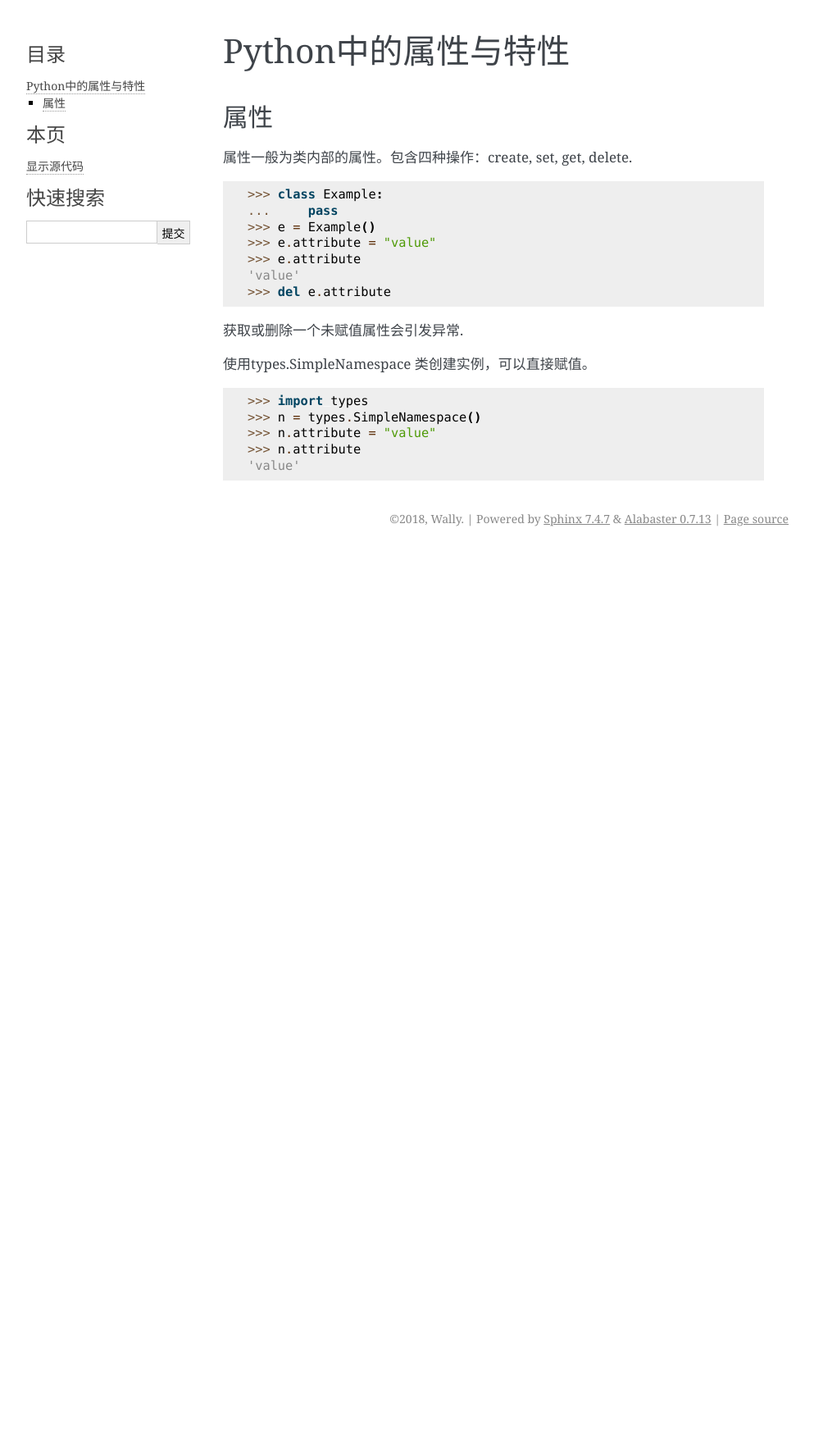
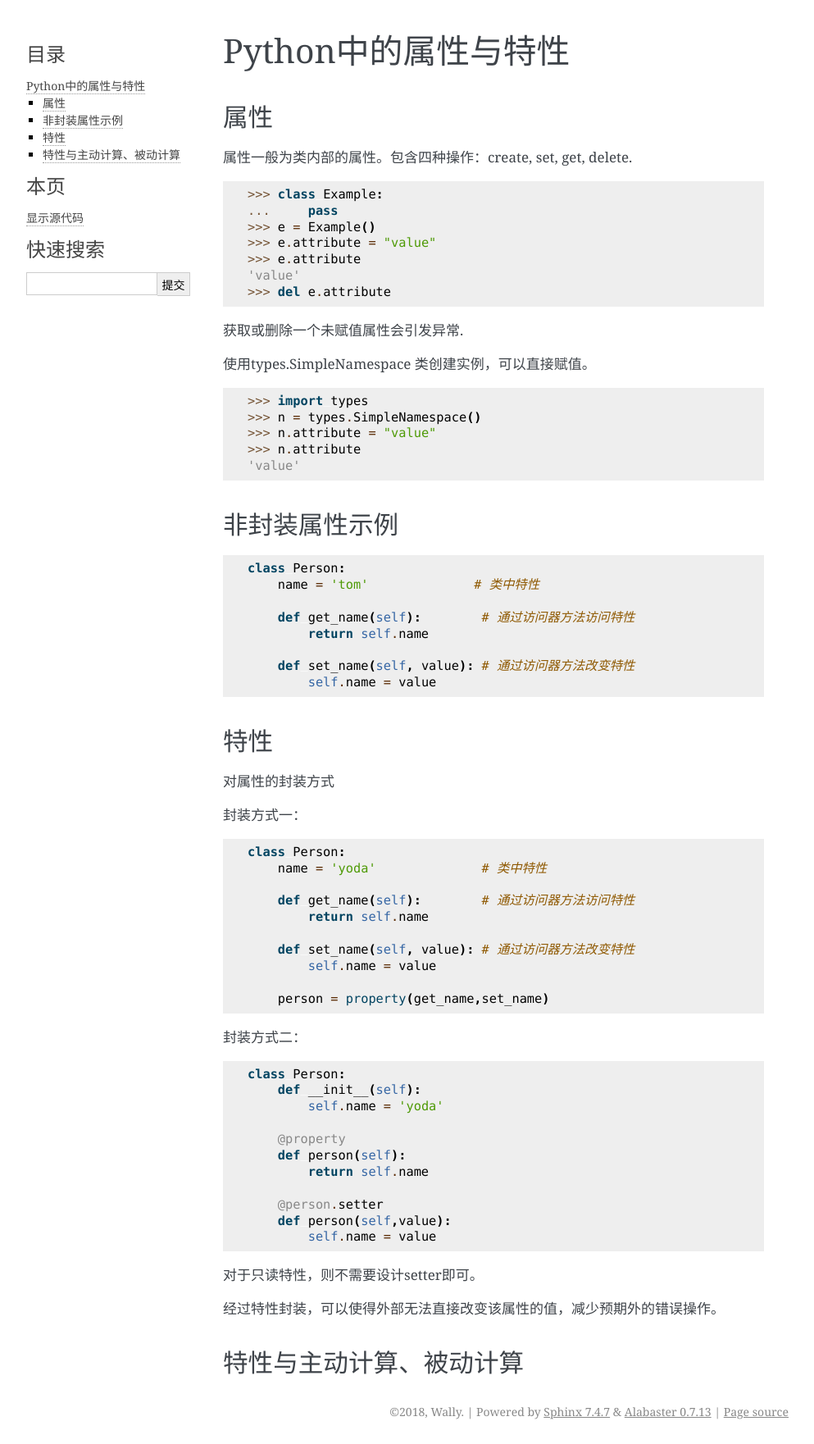
Before and after one commit to SDWally/dop, a Sphinx documentation site: the page built from docs/lookpy/attr_and_property.rst, in a window 1280 px wide. Shown: the whole page at 82% size, without its empty margins (148-1141 px from the left). Built offline with Sphinx 7.4.7, drawn with Linux system fonts in a browser that asks for light colours; before the commit the page ends 900 px from its top, so only the background shows below that.

Commit message:
Update attr_and_property.rst

```diff
--- a/docs/lookpy/attr_and_property.rst
+++ b/docs/lookpy/attr_and_property.rst
@@ -25,3 +25,59 @@ Python中的属性与特性
     >>> n.attribute = "value"
     >>> n.attribute
     'value'
+
+非封装属性示例
+---------------
+
+::
+
+    class Person:
+        name = 'tom'              # 类中特性
+
+        def get_name(self):        # 通过访问器方法访问特性
+            return self.name
+
+        def set_name(self, value): # 通过访问器方法改变特性
+            self.name = value
+
+特性
+-------
+对属性的封装方式
+
+封装方式一：
+
+::
+
+    class Person:
+        name = 'yoda'              # 类中特性
+
+        def get_name(self):        # 通过访问器方法访问特性
+            return self.name
+
+        def set_name(self, value): # 通过访问器方法改变特性
+            self.name = value
+
+        person = property(get_name,set_name)
+
+封装方式二：
+
+::
+
+    class Person:
+        def __init__(self):
+            self.name = 'yoda'
+
+        @property
+        def person(self):
+            return self.name
+
+        @person.setter
+        def person(self,value):
+            self.name = value
+
+对于只读特性，则不需要设计setter即可。
+
+经过特性封装，可以使得外部无法直接改变该属性的值，减少预期外的错误操作。
+
+特性与主动计算、被动计算
+-----------------------
```
